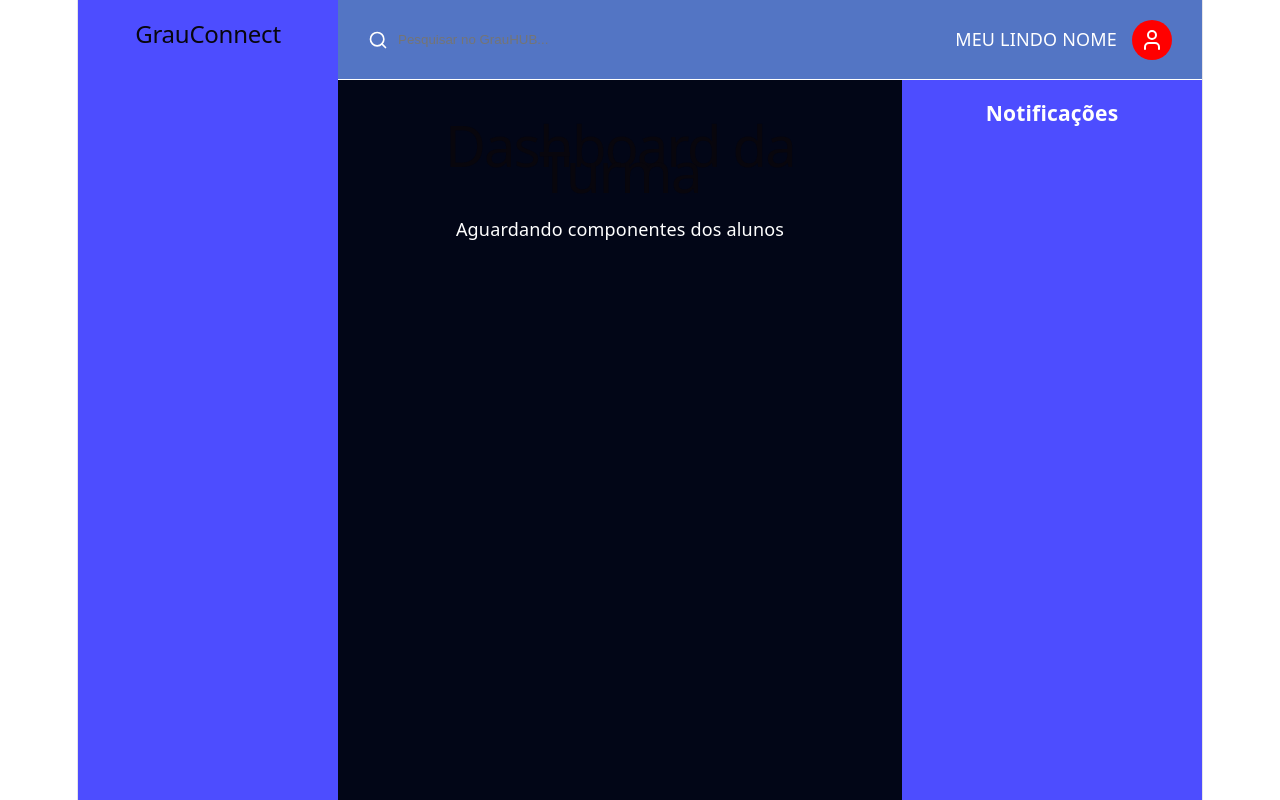
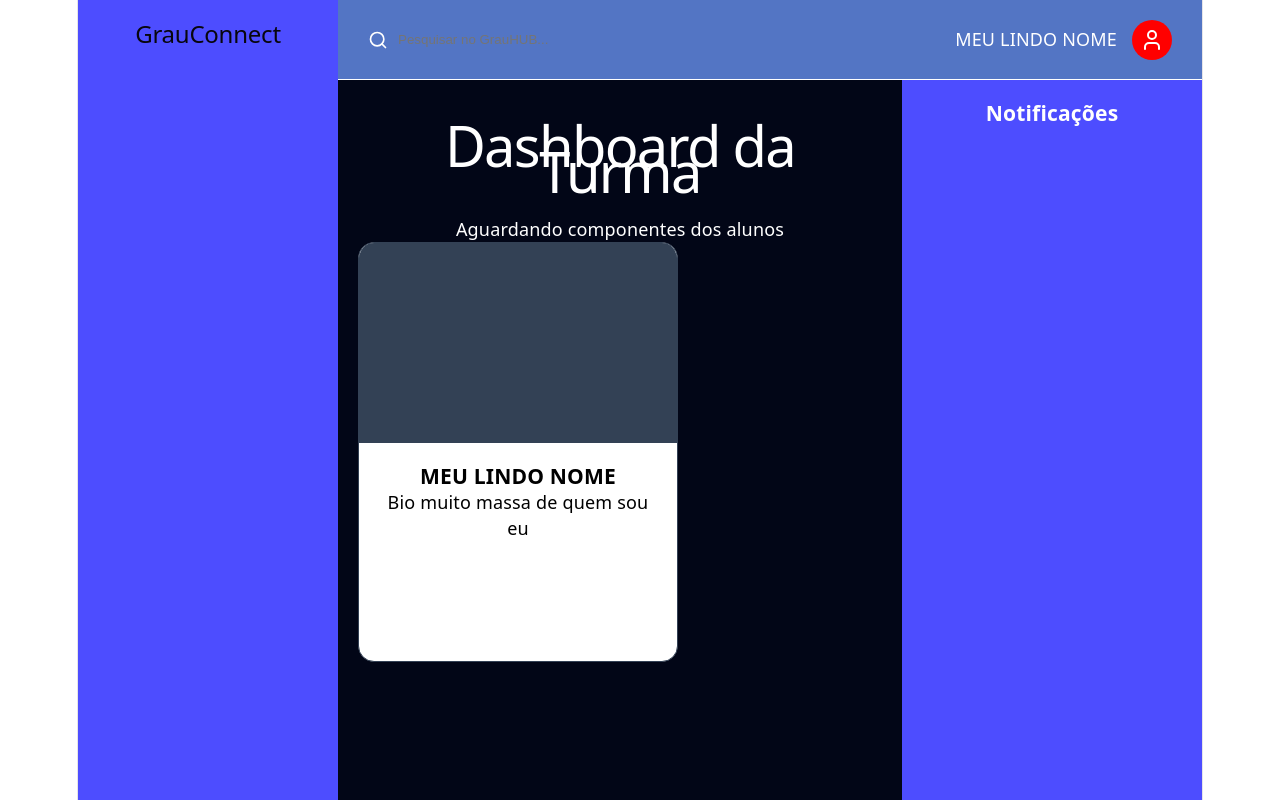
Before and after one commit to alisonmelo/DSI14-frontend-grautecnico, a React (Vite) app: page / in a window 1280 px wide. Built offline with nearby package versions, Linux system fonts and the light colour scheme.

Commit message:
update: codigo atualizado

```diff
--- a/src/App.jsx
+++ b/src/App.jsx
@@ -1,6 +1,7 @@
 import { useState } from 'react'
 import './App.css'
 import  {Header} from './components/Header'
+import { StudentCard } from './components/StudentCard'
 function App() {
 
   return (
@@ -9,9 +10,16 @@ function App() {
       <aside className='sidebar-area'>
         <h2 style={{padding:'20px'}}>GrauConnect</h2>
       </aside>
-      <main className='main-area'>
-        <h1>Dashboard da Turma</h1>
+      <main className='main-area' style={{color: 'white'}}>
+        <h1 style={{color:'white'}}>Dashboard da Turma</h1>
         <p>Aguardando componentes dos alunos</p>
+        <section style={{
+          display:'grid',
+          gridTemplateColumns:'repeat(auto-fill, minmax(320px,1fr))',
+          gap:'20px'
+        }}>
+          <StudentCard/>
+        </section>
       </main>
       <aside className='aside-area'>
         <h3 style={{padding:'20px'}}>Notificações</h3>
--- /dev/null
+++ b/src/components/StudentCard.jsx
@@ -0,0 +1,18 @@
+export function StudentCard() {
+    return (
+        <div style={{
+            width: '320px',
+            height: '420px',
+            backgroundColor: 'white',
+            borderRadius: '16px',
+            overflow: 'hidden',
+            border: '1px solid #334155'
+        }}>
+            <div style={{ height: '200px', background: '#334155' }}></div>
+            <div style={{ color:"black", padding: '20px' }}>
+                <h3>MEU LINDO NOME</h3>
+                <p>Bio muito massa de quem sou eu</p>
+            </div>
+        </div>
+    )
+}
```
Also changed, not shown: src/data/alunos.js (added, +23 -0 lines).
